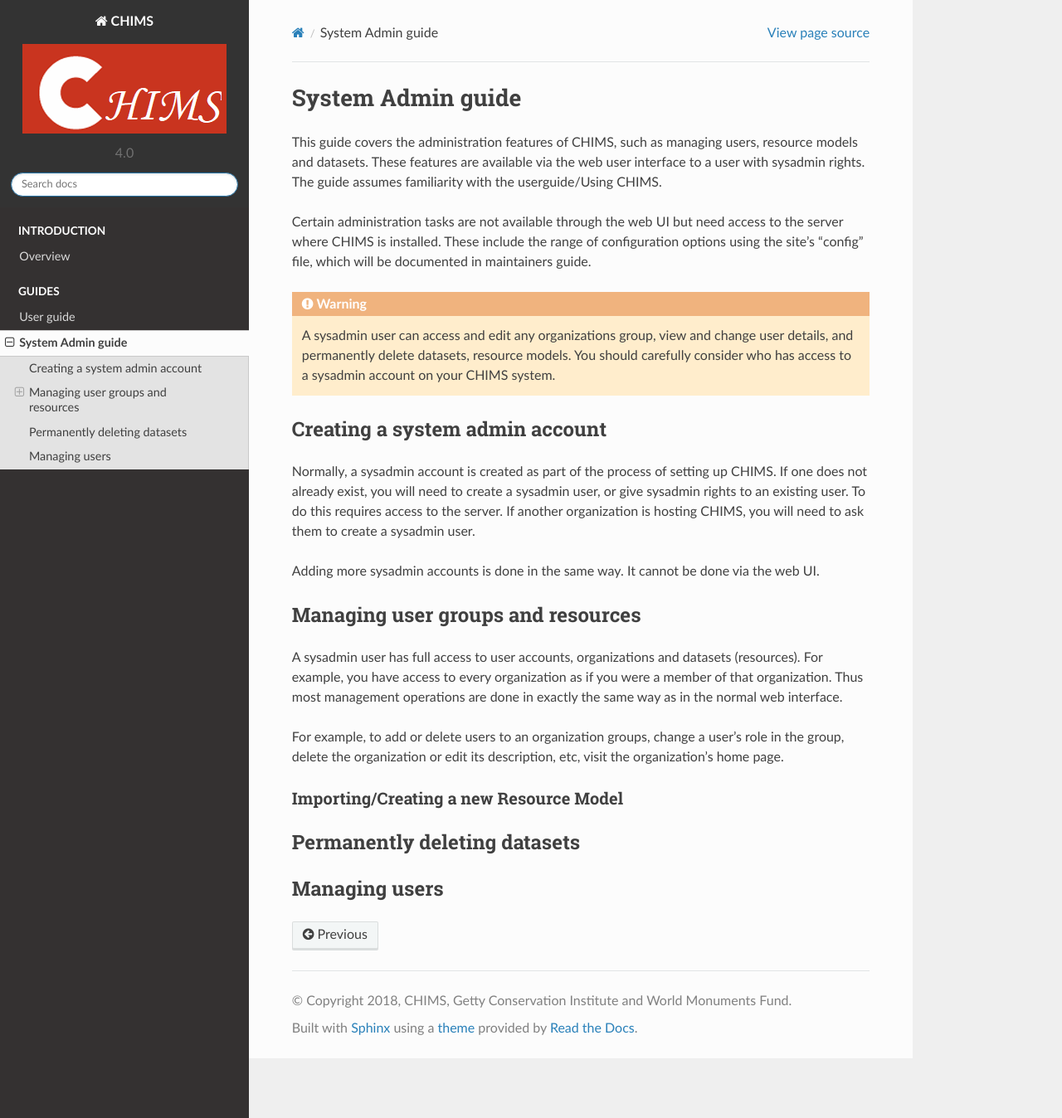
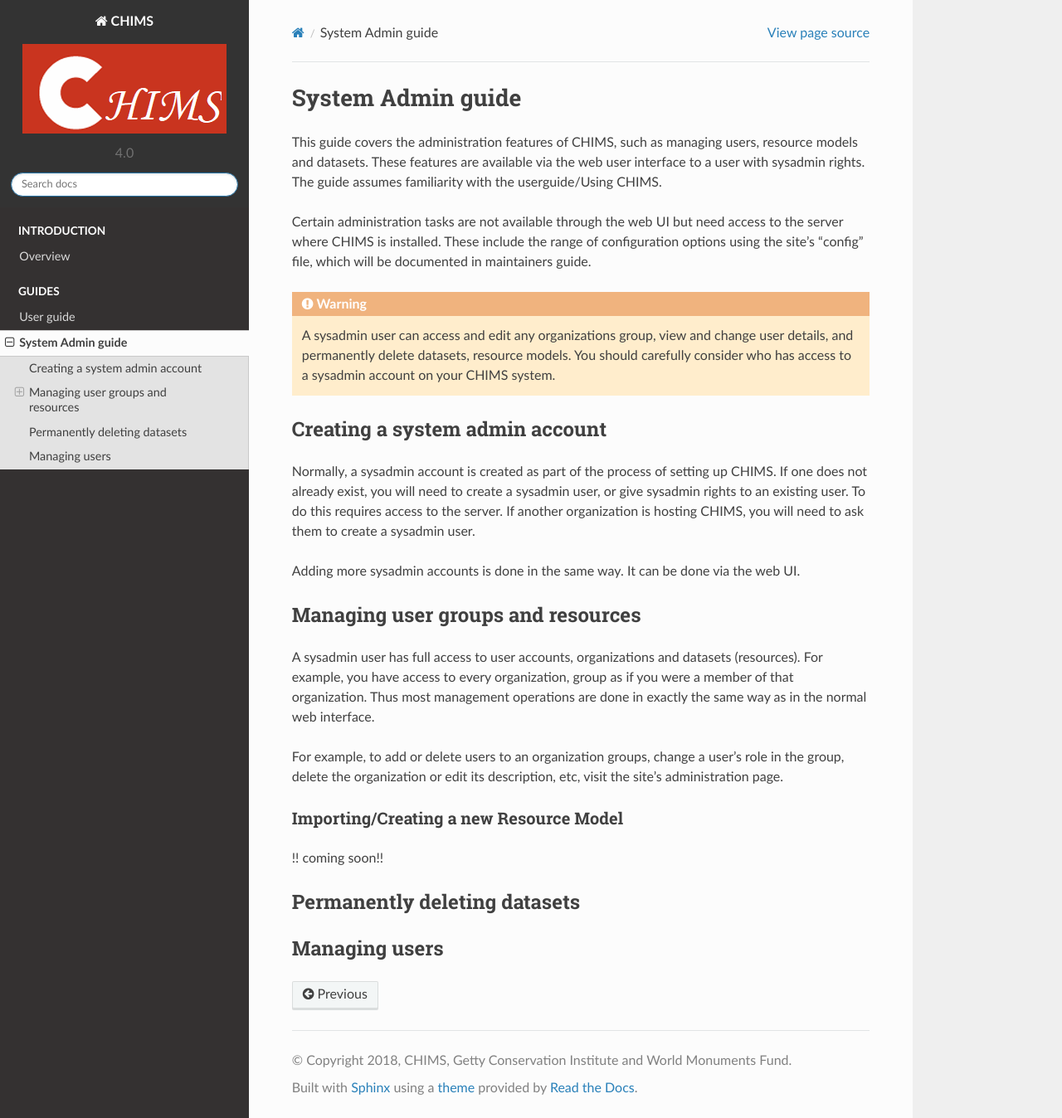
Before and after one commit to archesnep/chimsdoc, a Sphinx documentation site: the page built from docs/sysadmin-guide.txt, in a window 1280 px wide and 1348 px high. Shown: the whole window at 83% size. Built offline with Sphinx 7.4.7 and the Read the Docs theme 2.0.0, drawn with Linux system fonts in a browser that asks for light colours; pages that are not in the unit, such as notebooks, are missing from menus.

Commit message:
Update sysadmin-guide.txt

```diff
--- a/docs/sysadmin-guide.txt
+++ b/docs/sysadmin-guide.txt
@@ -27,7 +27,7 @@
 or give sysadmin rights to an existing user. To do this requires access to the
 server. If another organization is hosting CHIMS, you will need to ask them to create a sysadmin user.
 
-Adding more sysadmin accounts is done in the same way. It cannot be done via
+Adding more sysadmin accounts is done in the same way. It can be done via
 the web UI.
 
 
@@ -36,18 +36,18 @@
 -----------------------------------
 
 A sysadmin user has full access to user accounts, organizations and datasets (resources).
-For example, you have access to every organization as if you were a member of
+For example, you have access to every organization, group as if you were a member of
 that organization. Thus most management operations are done in exactly the same
 way as in the normal web interface.
 
 For example, to add or delete users to an organization groups, change a user's role in
 the group, delete the organization or edit its description, etc, visit
-the organization's home page.
+the site's administration page.
 
 
 Importing/Creating a new Resource Model
 ======================================
-
+!! coming soon!!
 
 -----------------------------
 Permanently deleting datasets
```
